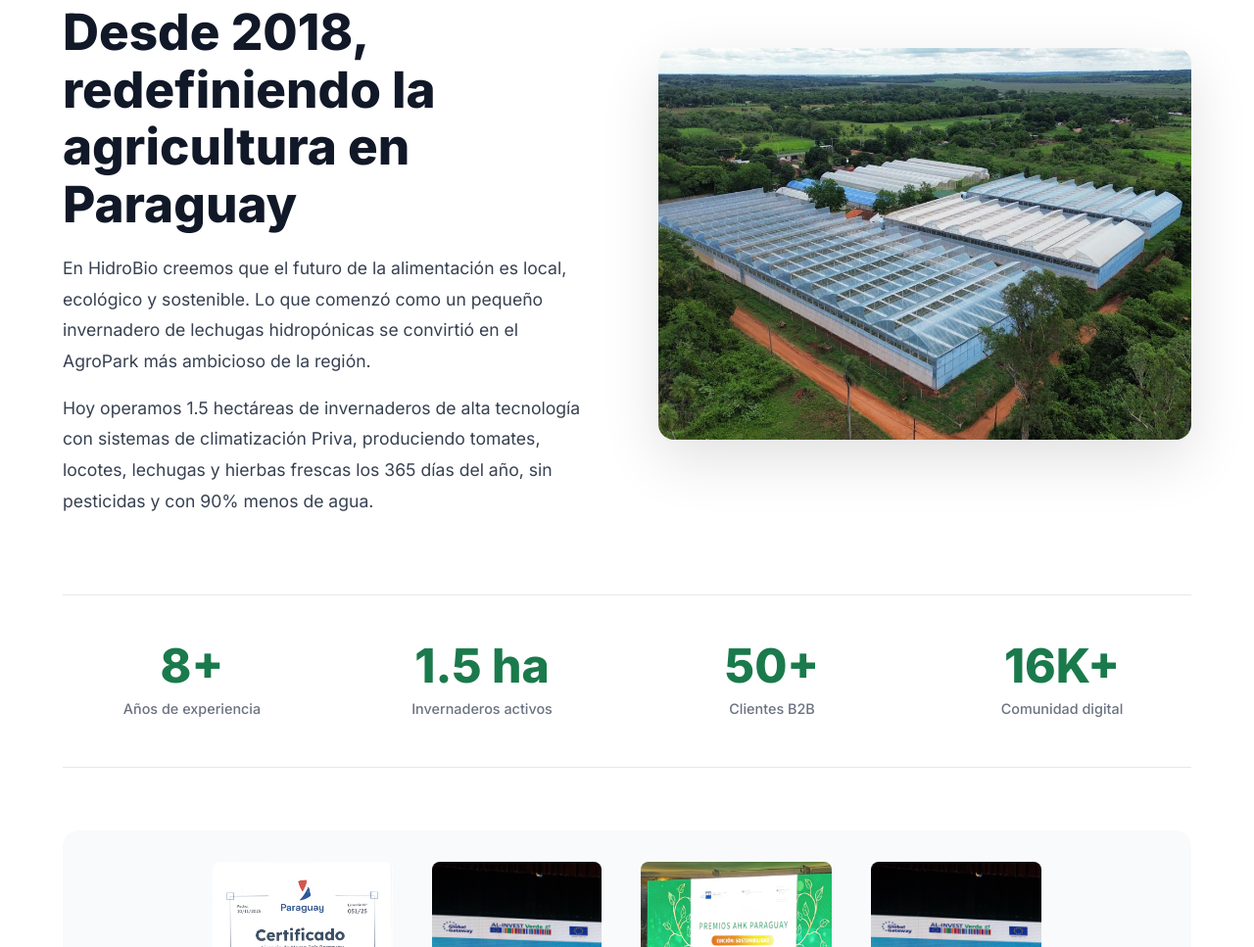
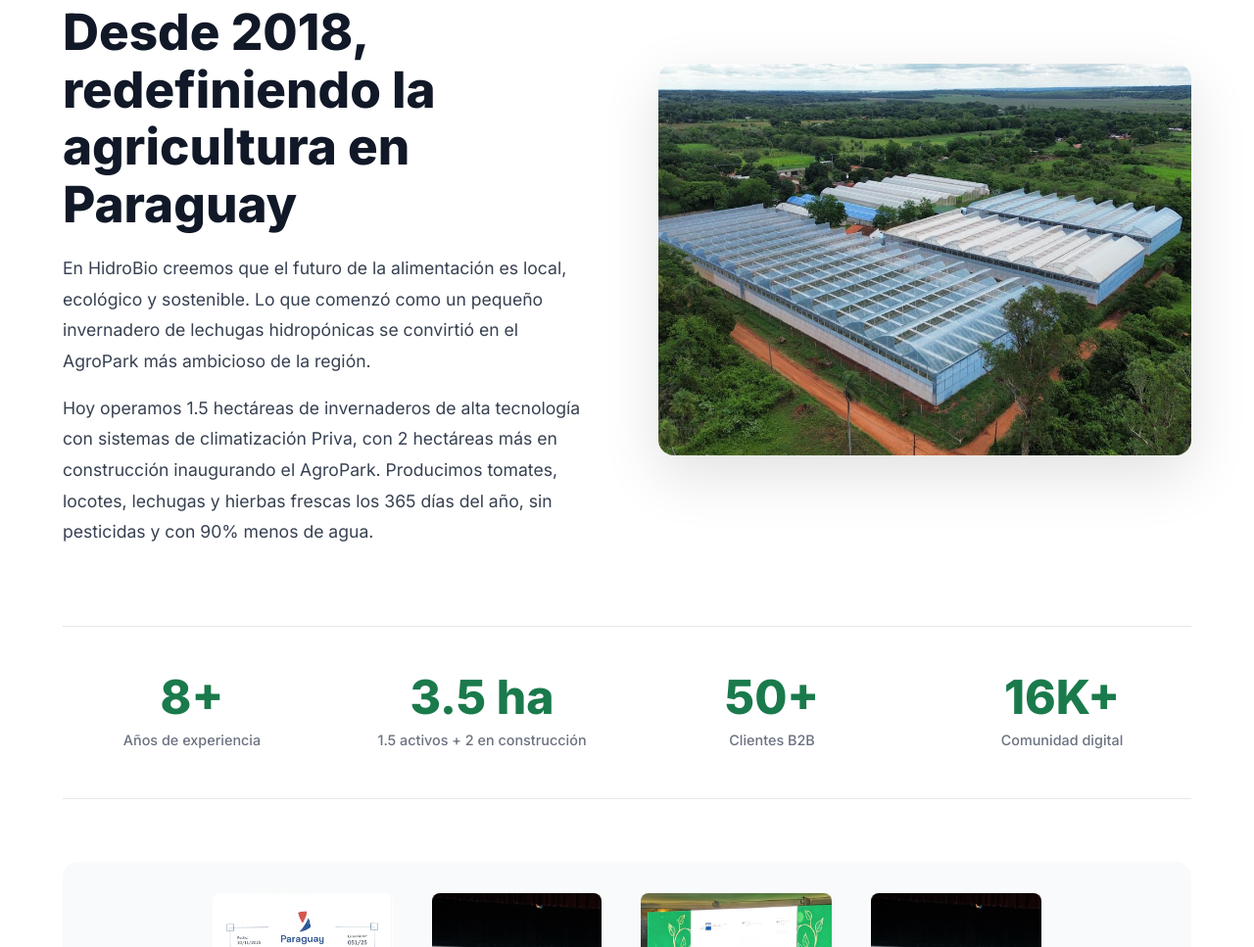
Before and after one commit to DanielHbPy/hidrobio-website, a website: page public/index.html in a window 1280 px wide. Shown: the part 965-1932 px from the top of the page at 98% size. Drawn offline with Linux system fonts and the light colour scheme.

Commit message:
Update hero + nosotros with 2ha AgroPark construction announcement
Hero subtitle: mentions AgroPark inauguration. Stat: 1.5ha → 3.5ha
(1.5 activos + 2 en construcción). Nosotros text: updated to reflect
expansion. Synced with investor portal presentation version.

Co-Authored-By: Claude Opus 4.6 <noreply@anthropic.com>

```diff
--- a/public/index.html
+++ b/public/index.html
@@ -1133,7 +1133,7 @@
       <img src="/assets/logo-white.svg" alt="HidroBio" class="hero-logo">
       <p class="hero-tagline">Horticultura de Precisión</p>
       <h1 class="hero-title">Cultivamos el futuro de la alimentación en Paraguay</h1>
-      <p class="hero-sub">Productos hidropónicos frescos, sin suelo, sin pesticidas. Calidad superior en cada cosecha, sostenibilidad como prioridad.</p>
+      <p class="hero-sub">Productos hidropónicos frescos, sin suelo, sin pesticidas. 2 nuevas hectáreas en construcción inaugurando el HidroBio AgroPark.</p>
       <div class="hero-buttons">
         <a href="https://wa.me/595986610012" target="_blank" rel="noopener" class="btn-primary">
           <svg width="18" height="18" viewBox="0 0 24 24" fill="currentColor"><path d="M17.472 14.382c-.297-.149-1.758-.867-2.03-.967-.273-.099-.471-.148-.67.15-.197.297-.767.966-.94 1.164-.173.199-.347.223-.644.075-.297-.15-1.255-.463-2.39-1.475-.883-.788-1.48-1.761-1.653-2.059-.173-.297-.018-.458.13-.606.134-.133.298-.347.446-.52.149-.174.198-.298.298-.497.099-.198.05-.371-.025-.52-.075-.149-.669-1.612-.916-2.207-.242-.579-.487-.5-.669-.51-.173-.008-.371-.01-.57-.01-.198 0-.52.074-.792.372-.272.297-1.04 1.016-1.04 2.479 0 1.462 1.065 2.875 1.213 3.074.149.198 2.096 3.2 5.077 4.487.709.306 1.262.489 1.694.625.712.227 1.36.195 1.871.118.571-.085 1.758-.719 2.006-1.413.248-.694.248-1.289.173-1.413-.074-.124-.272-.198-.57-.347m-5.421 7.403h-.004a9.87 9.87 0 01-5.031-1.378l-.361-.214-3.741.982.998-3.648-.235-.374a9.86 9.86 0 01-1.51-5.26c.001-5.45 4.436-9.884 9.888-9.884 2.64 0 5.122 1.03 6.988 2.898a9.825 9.825 0 012.893 6.994c-.003 5.45-4.437 9.884-9.885 9.884m8.413-18.297A11.815 11.815 0 0012.05 0C5.495 0 .16 5.335.157 11.892c0 2.096.547 4.142 1.588 5.945L.057 24l6.305-1.654a11.882 11.882 0 005.683 1.448h.005c6.554 0 11.89-5.335 11.893-11.893a11.821 11.821 0 00-3.48-8.413z"/></svg>
@@ -1155,7 +1155,7 @@
           <p class="section-label">Nuestra Historia</p>
           <h2 class="section-title">Desde 2018, redefiniendo la agricultura en Paraguay</h2>
           <p>En HidroBio creemos que el futuro de la alimentación es local, ecológico y sostenible. Lo que comenzó como un pequeño invernadero de lechugas hidropónicas se convirtió en el AgroPark más ambicioso de la región.</p>
-          <p>Hoy operamos 1.5 hectáreas de invernaderos de alta tecnología con sistemas de climatización Priva, produciendo tomates, locotes, lechugas y hierbas frescas los 365 días del año, sin pesticidas y con 90% menos de agua.</p>
+          <p>Hoy operamos 1.5 hectáreas de invernaderos de alta tecnología con sistemas de climatización Priva, con 2 hectáreas más en construcción inaugurando el AgroPark. Producimos tomates, locotes, lechugas y hierbas frescas los 365 días del año, sin pesticidas y con 90% menos de agua.</p>
         </div>
         <div class="about-image">
           <img src="/photos/aerial-drone.jpg" alt="Vista aérea del AgroPark HidroBio en Nueva Italia, Paraguay">
@@ -1168,8 +1168,8 @@
           <div class="stat-label">Años de experiencia</div>
         </div>
         <div class="stat-item">
-          <div class="stat-number">1.5 ha</div>
-          <div class="stat-label">Invernaderos activos</div>
+          <div class="stat-number">3.5 ha</div>
+          <div class="stat-label">1.5 activos + 2 en construcción</div>
         </div>
         <div class="stat-item">
           <div class="stat-number">50+</div>
```
